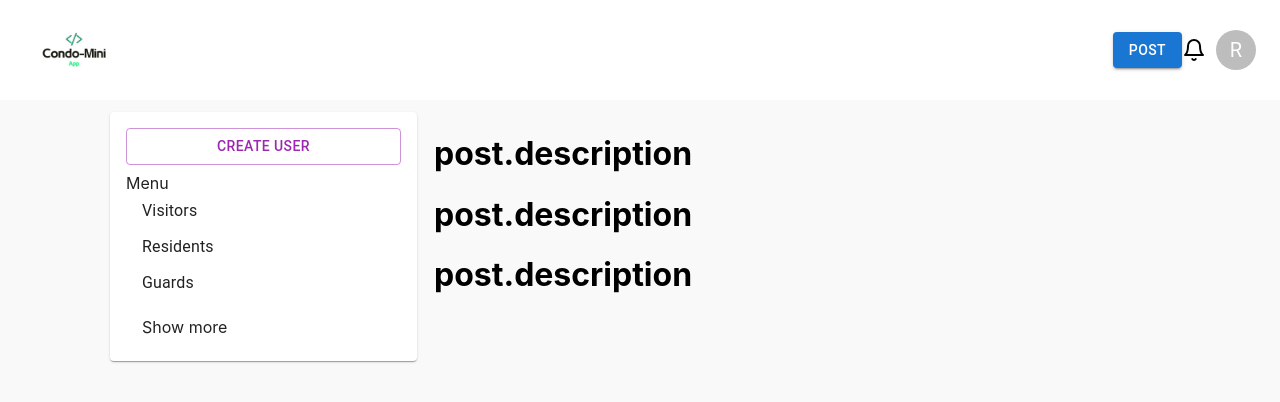
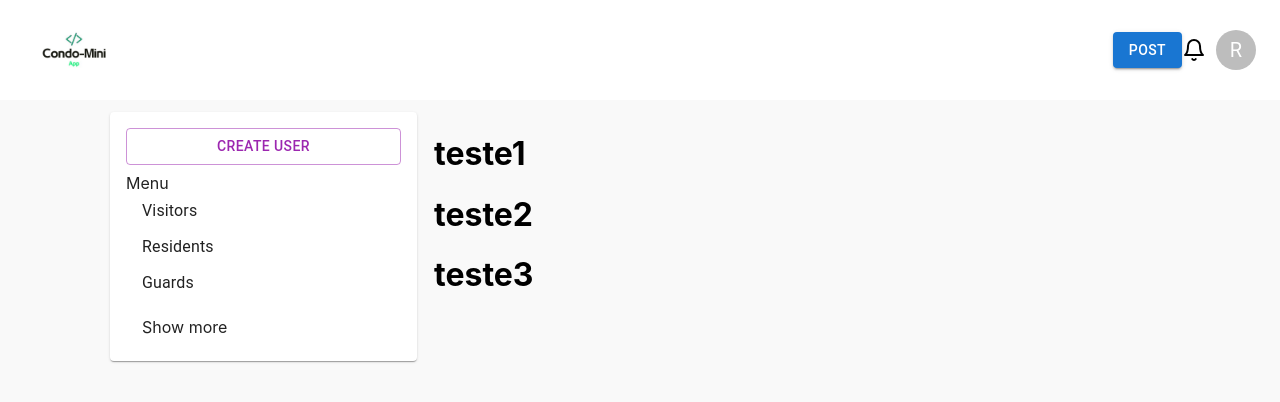
Before and after one commit to Condo-Mini/condo_mini-front_end, a React (Create React App) app: page / in a window 1280 px wide. Shown: the top 402 px of the page. Built offline with nearby package versions, Linux system fonts and the light colour scheme; the HTML template or start-up script is replaced by a standard one.

Commit message:
Passa o objeto recebido pelo componente para o h1 contido nele

```diff
--- a/src/components/PostCard/index.js
+++ b/src/components/PostCard/index.js
@@ -2,7 +2,7 @@ import React from 'react';
 
 function PostCard({ post }) {
   return (
-   <h1>post.description</h1>
+   <h1>{post.description}</h1>
   )
 }
 
```
